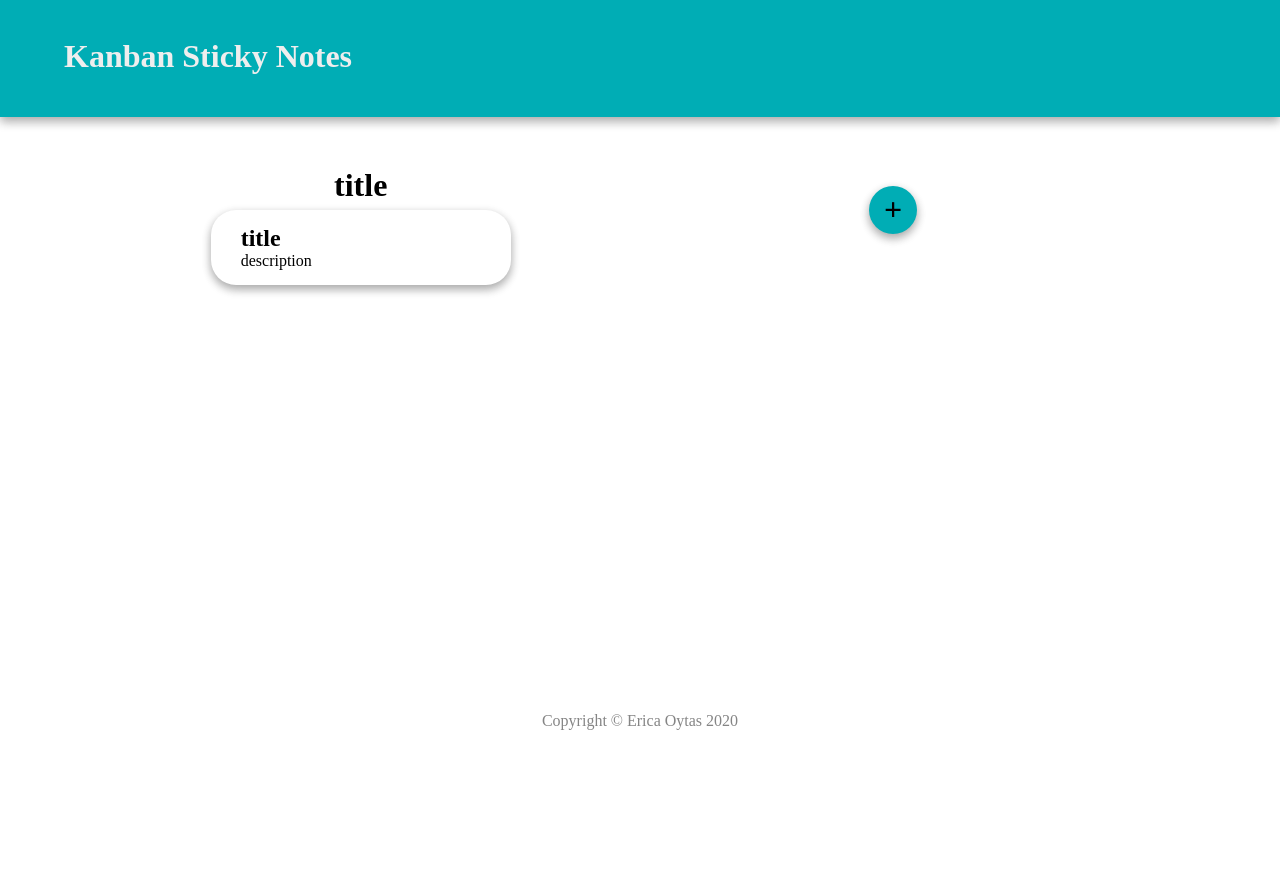
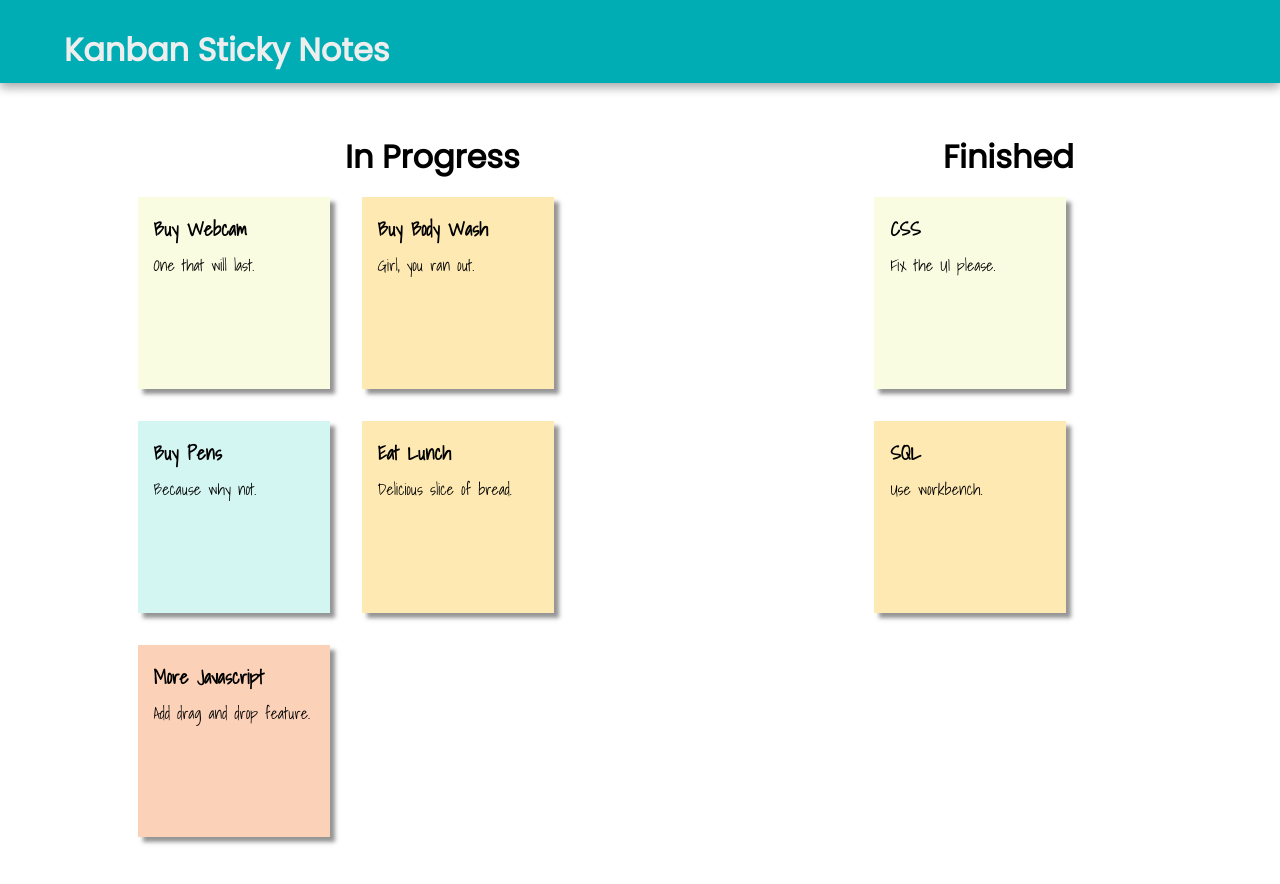
Before and after one commit to ericaoytas/Kanban-Board, a React (Create React App) app in the folder kanban-sticky-notes/: page / in a window 1280 px wide. Shown: the top 884 px of the page. Before the commit the page ends 800 px from the top, so only its background shows below. Built offline with nearby package versions, Linux system fonts and the light colour scheme.

Commit message:
Added Drag and Drop Feature, and Style

```diff
--- a/kanban-sticky-notes/public/index.html
+++ b/kanban-sticky-notes/public/index.html
@@ -3,6 +3,7 @@
   <head>
     <title>Kanban Sticky Notes</title>
     <link rel="stylesheet" type="text/css" href="./styles.css">
+    <link href="https://fonts.googleapis.com/css2?family=Shadows+Into+Light&family=Poppins:wght@400&display=swap" rel="stylesheet">
   </head>
   <body>
     <div id="root"></div>
--- a/kanban-sticky-notes/public/styles.css
+++ b/kanban-sticky-notes/public/styles.css
@@ -1,4 +1,8 @@
 /** Note */
+
+.app {
+    height: 100%;
+}
 
 body, h1 {
     margin: 0;
@@ -7,49 +11,50 @@ body, h1 {
 header {
     background-color: #00adb5;
     color: #eeeeee;
-    height: 2.5rem;
-    padding: 3% 5%;
+    height: 2rem;
+    padding: 2% 5%;
     box-shadow: 0 5px 10px 0 rgba(0,0,0,0.2),0 3px 10px 0 rgba(0,0,0,0.19) !important;
+    font-family: 'Poppins', sans-serif;
 }
 
 footer {
     position: absolute;
     bottom: 0;
     width: 100%;
-    height: 2.5rem;
+    height: 10px;
     color: #858585;
     text-align: center;
-    margin: 5% 0;
-}
-
-.note {
-    background-color: #ffffff;
-    margin: 2% auto;
-    padding: 5% 10%;
-    box-shadow: 0 5px 10px 0 rgba(0,0,0,0.2),0 3px 10px 0 rgba(0,0,0,0.19) !important;
-    border-radius: 25px;
-    min-width: 150px;
-    max-width: 270px;
-
+    margin: 7% 0 2% 0;
 }
 
 
-.note h2, .note p {
+
+.note p {
     margin: 0;
+    font-family: 'Shadows Into Light', cursive;
+}
+
+.note h2 {
+    margin: 0 0 5% 0;
+    font-family: 'Shadows Into Light', cursive;
+    font-size: 1.2rem;
 }
 
 .column {
     padding: 1% 5%;
     min-width: 300px;
+    min-height: 80vw;
+
 }
 
 .column h1 {
     text-align: center;
+    font-family: 'Poppins', sans-serif;
 }
 
 .new-column {
     margin: 2% 10%;
-    min-width: 150px;
+    min-width: 50px;
 }
 
 .new-column p {
@@ -78,3 +83,53 @@ footer {
     justify-content: space-around;
     align-items: flex-start;
   }
+
+
+  .note {
+    text-decoration:none;
+    color:#000;
+    background:#f9fce1;
+    display:block;
+    height:10em;
+    width:10em;
+    padding:1em;
+    -moz-box-shadow:5px 5px 4px rgba(44,44,44,.5);
+    -webkit-box-shadow: 5px 5px 4px rgba(44,44,44,.5);
+    box-shadow: 5px 5px 4px rgba(44,44,44,.5);
+    -moz-transition:-moz-transform .15s linear;
+    -o-transition:-o-transform .15s linear;
+    -webkit-transition:-webkit-transform .15s linear;
+  }
+
+  .note-container {
+      margin: 1em;
+      display: float;
+      float: left;
+  }
+
+  .notes .note-container:nth-child(2n) .note{
+    position:relative;
+    background:#fee9b2;
+
+  }
+
+  .notes .note-container:nth-child(3n) .note{
+    position:relative;
+    background:#d3f6f3;
+  }
+
+  .notes .note-container:nth-child(5n) .note{
+    position:relative;
+    background: #fbd1b7;
+  }
+
+  .notes .note-container .note:hover,.notes .note-container .note:focus{
+    box-shadow: 12px 12px 10px rgba(44,44,44,.8);
+    -moz-box-shadow: 12px 12px 10px  rgba(44,44,44,.8);
+    -webkit-box-shadow: 12px 12px 10px  rgba(44,44,44,.8);
+    -webkit-transform: scale(1.25);
+    -moz-transform: scale(1.25);
+    -o-transform: scale(1.25);
+    position:relative;
+    z-index:5;
+  }
--- a/kanban-sticky-notes/src/components/App.jsx
+++ b/kanban-sticky-notes/src/components/App.jsx
@@ -1,14 +1,13 @@
 import React from 'react';
 import Header from './Header';
 import Footer from './Footer';
-import Columns from './Columns';
+import Board from './Board';
 
 function App() {
   return (
     <div className="app">
       <Header />
-      <Columns />
-      <Footer />
+      <Board />
     </div>
   );
 }
--- /dev/null
+++ b/kanban-sticky-notes/src/components/Board.jsx
@@ -0,0 +1,18 @@
+import React from 'react';
+import Columns from './Columns';
+import noteData from '../noteData.jsx';
+
+
+
+function Board() {
+  return (
+    <div className="board">
+      <Columns
+        categories = {noteData.categories}
+        notes = {noteData.notes}
+      />
+    </div>
+  );
+}
+
+export default Board;
--- a/kanban-sticky-notes/src/components/Column.jsx
+++ b/kanban-sticky-notes/src/components/Column.jsx
@@ -1,11 +1,24 @@
-import React from 'react';
+import React, {useState} from 'react';
 import Notes from './Notes'
-function Column() {
+
+
+function Column(props) {
+
+
     return (
-        <div className="column">
-            <h1>title</h1>
-            <Notes/>
+
+        <div className="column droppabledrag-container"
+            onDragOver={props.onDragOver}
+            onDrop={(e) => {props.onDrop(e, props.columnTitle)}}
+            name={props.columnTitle}
+            >
+            <h1>{props.columnTitle}</h1>
+            <Notes
+                notesArray={props.notesArray}
+            />
         </div>
+
+
     );
 }
 
--- a/kanban-sticky-notes/src/components/Columns.jsx
+++ b/kanban-sticky-notes/src/components/Columns.jsx
@@ -1,13 +1,57 @@
-import React from 'react';
+import React, {useState} from 'react';
 import Column from './Column';
 import NewColumn from './NewColumn';
 
-function Columns() {
+
+function Columns(props) {
+
+    const [notesArray, setNotes] = useState(props.notes);
+
+    function createColumn(notes) {
+        return function(column) {
+            let notesInCategory = getNotesInCategory(column.name, notes);
+
+            return (<Column
+                columnTitle = {column.name}
+                notesArray = {notesInCategory}
+                onDragOver = {onDragOver}
+                onDrop = {onDrop}
+            />);
+        }
+    }
+
+    function getNotesInCategory(category, notes) {
+        return notes.filter( (note) => {
+            return note.category === category;
+        });
+    }
+
+
+    function onDragOver(event) {
+        event.preventDefault();
+    }
+
+    function onDrop(event, category) {
+        let id = event.dataTransfer.getData("id");
+        const updatedNote = notesArray.find(note => {
+            return note.noteId === id;
+        })
+        updatedNote.category = category;
+        setNotes(prevState => {
+            return [
+                ... prevState,
+                {
+                    ... updatedNote
+                }
+            ]
+        })
+    }
+
+
     return (
         <div className="columns">
             <div className="flex-container">
-                    <Column />
-                    <NewColumn />
+                    {props.categories.map(createColumn(props.notes))}
             </div>
         </div>
     );
--- a/kanban-sticky-notes/src/components/Note.jsx
+++ b/kanban-sticky-notes/src/components/Note.jsx
@@ -1,12 +1,22 @@
-import React from 'react';
+import React from "react";
 
-function Note() {
-    return (
-        <div className="note">
-            <h2>title</h2>
-            <p>description</p>
-        </div>
-    );
+function Note(props) {
+  function onDragStart(event) {
+    event.dataTransfer.setData("id", props.id);
+  }
+
+  return (
+    <div
+      className="note-container draggable"
+      draggable
+      onDragStart={onDragStart}
+    >
+      <div className="note">
+        <h2>{props.title}</h2>
+        <p>{props.description}</p>
+      </div>
+    </div>
+  );
 }
 
 export default Note;
--- a/kanban-sticky-notes/src/components/Notes.jsx
+++ b/kanban-sticky-notes/src/components/Notes.jsx
@@ -1,10 +1,22 @@
 import React from 'react';
 import Note from './Note';
 
-function Notes() {
+
+
+
+function Notes(props) {
+
+    function createNote(noteInfo) {
+        return (<Note
+            key={noteInfo.noteId}
+            id={noteInfo.noteId}
+            title={noteInfo.title}
+            description={noteInfo.description}
+        />);
+    }
     return (
-        <div>
-            <Note />
+        <div className="notes">
+            {props.notesArray.map(createNote)}
         </div>
     );
 }
--- /dev/null
+++ b/kanban-sticky-notes/src/noteData.jsx
@@ -0,0 +1,117 @@
+const KEY_LENGTH = 10;
+
+function generateHexString(length) {
+  var ret = "";
+  while (ret.length < length) {
+    ret += Math.random().toString(16).substring(2);
+  }
+  return ret.substring(0,length);
+}
+
+// const noteData = {
+//     columns : [
+//       {
+//         columndId : generateHexString(KEY_LENGTH),
+//         columnTitle : "To Do",
+//         notesArray : [
+//           {
+//             noteId : generateHexString(KEY_LENGTH),
+//             title : "CSS",
+//             description : "Fix the UI please."
+//           },
+//           {
+//             noteId : generateHexString(KEY_LENGTH),
+//             title : "Javascript",
+//             description : "Add drag and drop feature."
+//           }
+//         ]
+//       },
+//       {
+//         columndId : generateHexString(KEY_LENGTH),
+//         columnTitle : "To Buy",
+//         notesArray : [
+//           {
+//             noteId : generateHexString(KEY_LENGTH),
+//             title : "Webcam",
+//             description : "One that will last."
+//           },
+//           {
+//             noteId: generateHexString(KEY_LENGTH),
+//             title : "Body Wash",
+//             description : "Girl, you ran out."
+//           },
+//           {
+//             noteId : generateHexString(KEY_LENGTH),
+//             title : "Pens",
+//             description : "Because why not."
+//           }
+//         ]
+//       }
+//     ]
+//   };
+
+  const noteData = {
+    categories : [
+
+      {
+        categoryId : generateHexString(KEY_LENGTH),
+        name : "In Progress"
+      },
+      {
+        categoryId : generateHexString(KEY_LENGTH),
+        name : "Finished"
+      }
+    ],
+    notes : [
+      {
+        noteId : generateHexString(KEY_LENGTH),
+        category : "In Progress",
+        title : "Buy Webcam",
+        description : "One that will last."
+      },
+      {
+        noteId: generateHexString(KEY_LENGTH),
+        category : "In Progress",
+        title : "Buy Body Wash",
+        description : "Girl, you ran out."
+      },
+      {
+        noteId : generateHexString(KEY_LENGTH),
+        category : "In Progress",
+        title : "Buy Pens",
+        description : "Because why not."
+      },
+      {
+        noteId : generateHexString(KEY_LENGTH),
+        category : "Finished",
+        title : "CSS",
+        description : "Fix the UI please."
+      },
+      {
+        noteId : generateHexString(KEY_LENGTH),
+        category : "Not Start",
+        title : "Javascript",
+        description : "Add drag and drop feature."
+      },
+      {
+        noteId : generateHexString(KEY_LENGTH),
+        category : "In Progress",
+        title : "Eat Lunch",
+        description : "Delicious slice of bread."
+      },
+      {
+        noteId : generateHexString(KEY_LENGTH),
+        category : "Finished",
+        title : "SQL",
+        description : "Use workbench."
+      },
+      {
+        noteId : generateHexString(KEY_LENGTH),
+        category : "In Progress",
+        title : "More Javascript",
+        description : "Add drag and drop feature."
+      }
+    ]
+  }
+
+  export default noteData;
```
